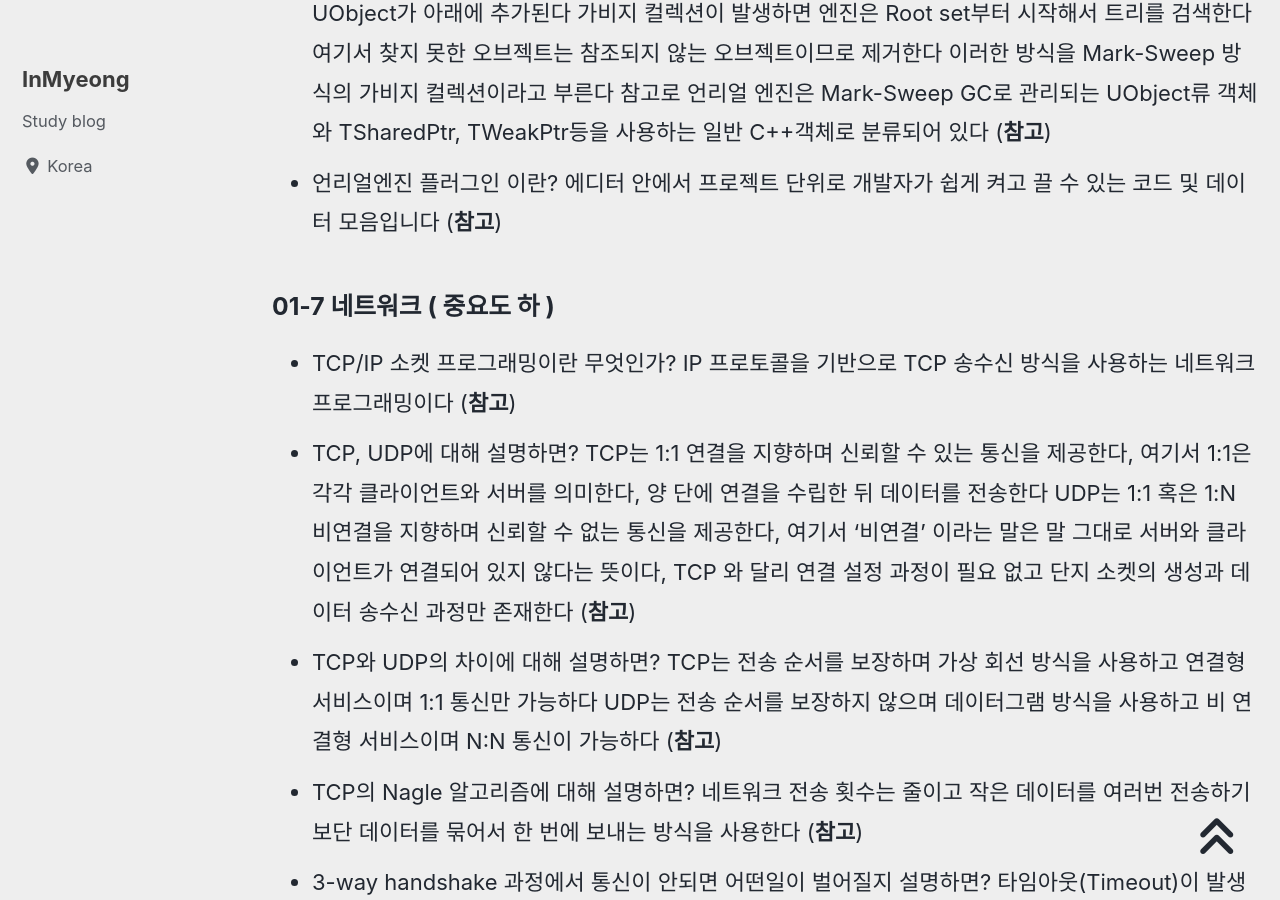
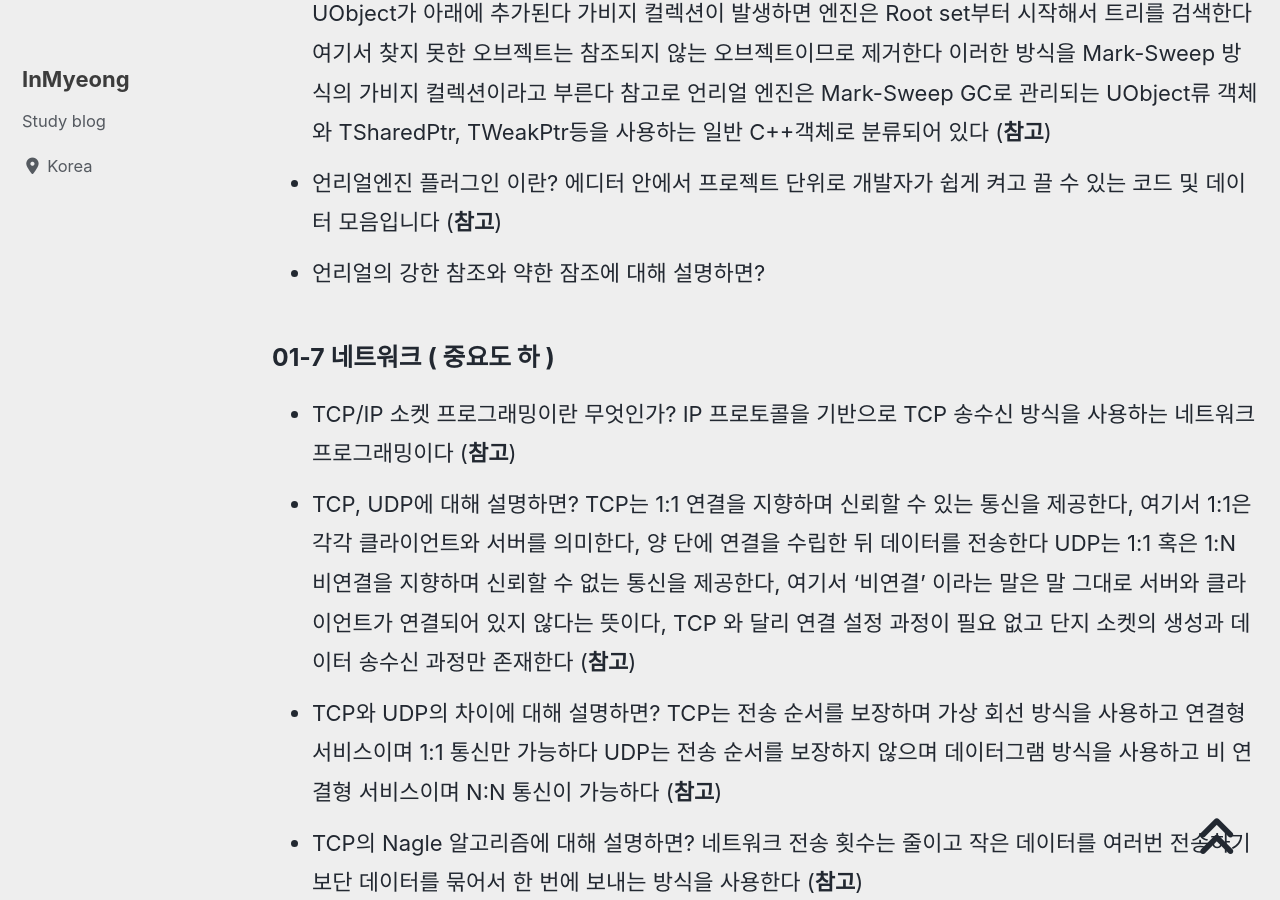
Before and after one commit to devMyeong/devMyeong.github.io, a Jekyll site: the page built from _posts/cs/2022-09-05-블로그-면접준비.md, in a window 1280 px wide and 900 px high, scrolled down 32846 px. Built offline with Jekyll 4.4.1, drawn with Linux system fonts in a browser that asks for light colours; cached includes are drawn as plain includes; nearby versions of some CDN libraries; some web fonts are replaced; comment, search, counter and statistics services are not loaded.

Commit message:
Chore : 수정

```diff
--- a/_posts/cs/2022-09-05-블로그-면접준비.md
+++ b/_posts/cs/2022-09-05-블로그-면접준비.md
@@ -296,6 +296,7 @@ last_modified_at: 2022-10-30
 - 언리얼 리플리케이션 개념에 대해 설명하면? 호스트 컴퓨터가 가진 데이터를 다른 컴퓨터로 복사하는 것으로 캐릭터간의 이동 동기화, HP 동기화가 등이 이에 해당한다 ([**참고**](https://zenoahn.tistory.com/90))
 - 언리얼 Garbage Collection 시스템에 대해 설명하면? 언리얼 엔진에서는 참조(Reference) 그래프를 만들어 어느 오브젝트가 사용중이고 어느 것이 사용중이지 않은지 확인한다 루트에는 Root set이 있으며 UObject가 아래에 추가된다 가비지 컬렉션이 발생하면 엔진은 Root set부터 시작해서 트리를 검색한다 여기서 찾지 못한 오브젝트는 참조되지 않는 오브젝트이므로 제거한다 이러한 방식을 Mark-Sweep 방식의 가비지 컬렉션이라고 부른다 참고로 언리얼 엔진은 Mark-Sweep GC로 관리되는 UObject류 객체와 TSharedPtr, TWeakPtr등을 사용하는 일반 C++객체로 분류되어 있다 ([**참고**](https://upbo.tistory.com/79))
 - 언리얼엔진 플러그인 이란? 에디터 안에서 프로젝트 단위로 개발자가 쉽게 켜고 끌 수 있는 코드 및 데이터 모음입니다 ([**참고**](https://docs.unrealengine.com/4.27/ko/ProductionPipelines/Plugins/))
+- 언리얼의 강한 참조와 약한 잠조에 대해 설명하면?
 
 ### 01-7 네트워크 ( 중요도 하 )
 - TCP/IP 소켓 프로그래밍이란 무엇인가? IP 프로토콜을 기반으로 TCP 송수신 방식을 사용하는 네트워크 프로그래밍이다 ([**참고**](https://aronglife.tistory.com/entry/NetworkTCPIP-%EC%86%8C%EC%BC%93-%ED%94%84%EB%A1%9C%EA%B7%B8%EB%9E%98%EB%B0%8D-%EA%B0%9C%EB%85%901))
```
